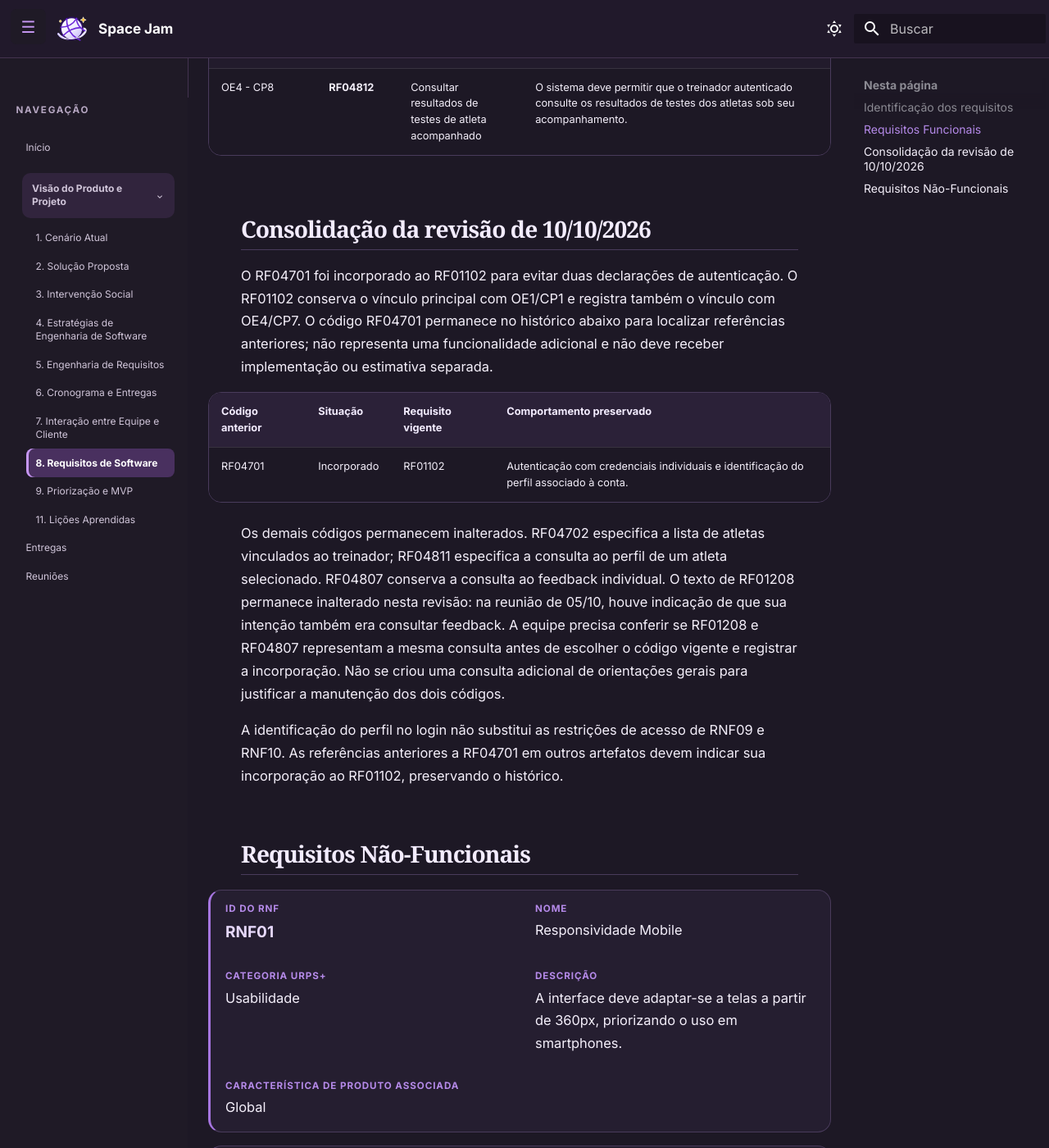
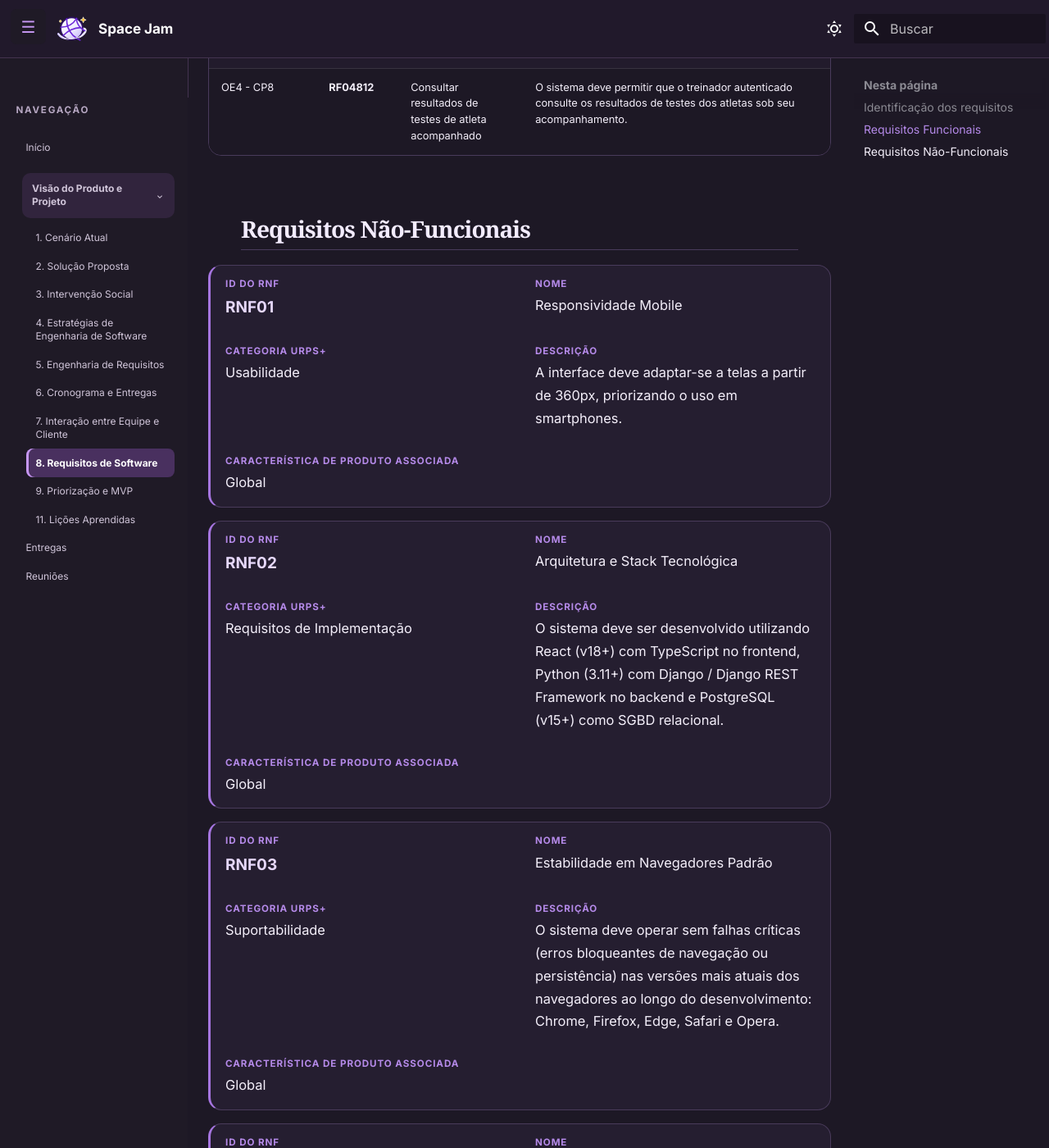
Before and after one commit to mdsreq-fga-unb/REQ-2026.2-T01-SpaceJam, an MkDocs documentation site: the page built from docs/requisitos.md, in a window 1280 px wide and 1400 px high, scrolled down 5707 px. Shown: the whole window at 82% size. Built offline with MkDocs 1.6.1 and Material for MkDocs 9.7.7, drawn with Linux system fonts in a browser that asks for light colours; comment, search, counter and statistics services are not loaded.

Commit message:
docs: remover notas internas da revisão de requisitos

```diff
--- a/docs/requisitos.md
+++ b/docs/requisitos.md
@@ -84,18 +84,6 @@ Os requisitos funcionais do sistema são apresentados na tabela abaixo. A coluna
 | OE4 - CP8 | **RF04811** | Consultar perfil de atleta acompanhado | O sistema deve permitir que o treinador autenticado consulte as informações de perfil de um atleta selecionado entre os que estão vinculados ao seu acompanhamento, sem acessar o perfil de atletas sem vínculo autorizado. |
 | OE4 - CP8 | **RF04812** | Consultar resultados de testes de atleta acompanhado | O sistema deve permitir que o treinador autenticado consulte os resultados de testes dos atletas sob seu acompanhamento. |
 
-## Consolidação da revisão de 10/10/2026
-
-O RF04701 foi incorporado ao RF01102 para evitar duas declarações de autenticação. O RF01102 conserva o vínculo principal com OE1/CP1 e registra também o vínculo com OE4/CP7. O código RF04701 permanece no histórico abaixo para localizar referências anteriores; não representa uma funcionalidade adicional e não deve receber implementação ou estimativa separada.
-
-| Código anterior | Situação | Requisito vigente | Comportamento preservado |
-| --- | --- | --- | --- |
-| RF04701 | Incorporado | RF01102 | Autenticação com credenciais individuais e identificação do perfil associado à conta. |
-
-Os demais códigos permanecem inalterados. RF04702 especifica a lista de atletas vinculados ao treinador; RF04811 especifica a consulta ao perfil de um atleta selecionado. RF04807 conserva a consulta ao feedback individual. O texto de RF01208 permanece inalterado nesta revisão: na reunião de 05/10, houve indicação de que sua intenção também era consultar feedback. A equipe precisa conferir se RF01208 e RF04807 representam a mesma consulta antes de escolher o código vigente e registrar a incorporação. Não se criou uma consulta adicional de orientações gerais para justificar a manutenção dos dois códigos.
-
-A identificação do perfil no login não substitui as restrições de acesso de RNF09 e RNF10. As referências anteriores a RF04701 em outros artefatos devem indicar sua incorporação ao RF01102, preservando o histórico.
-
 ## Requisitos Não-Funcionais
 
 
```
Also changed, not shown: docs/mvp.md (+0 -5 lines).
